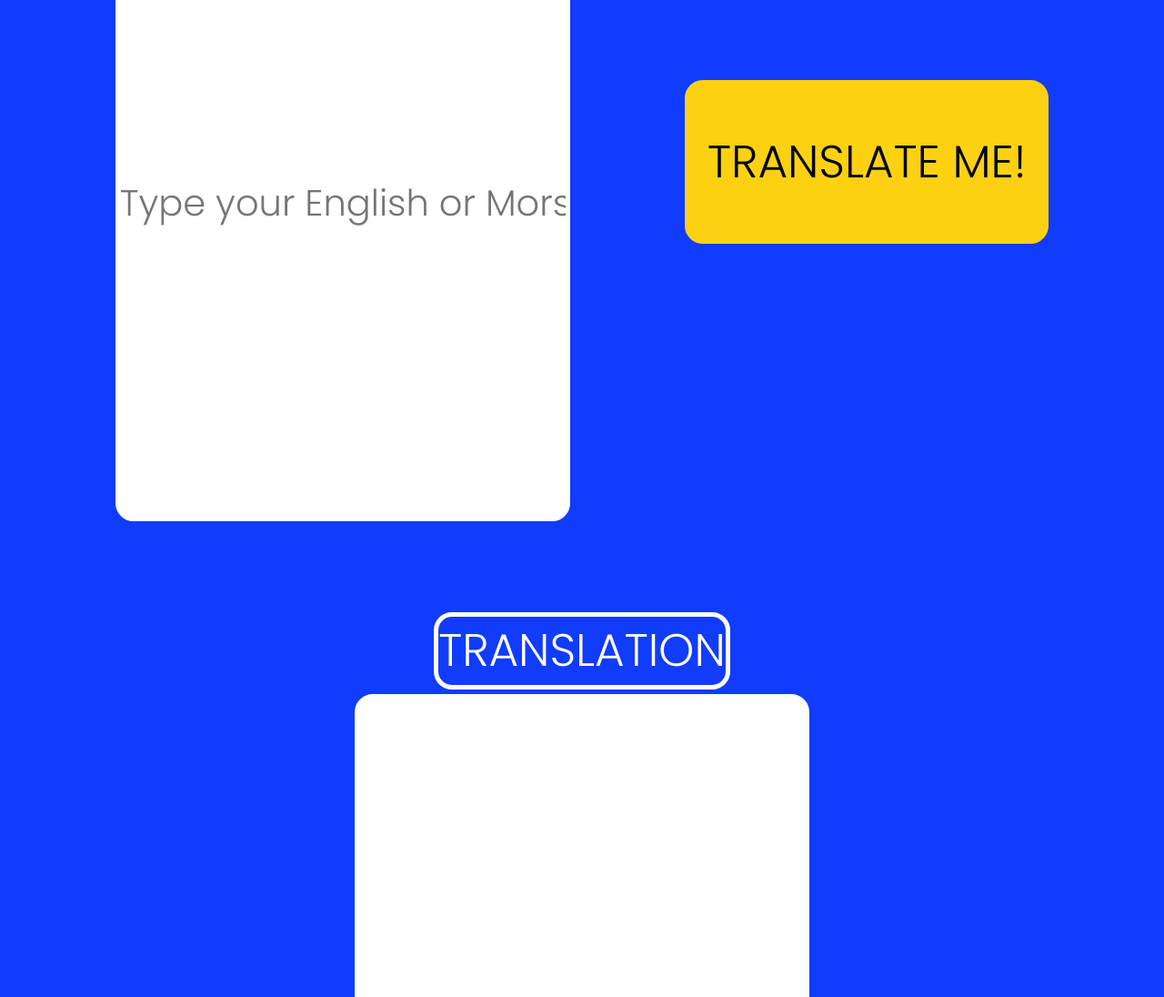
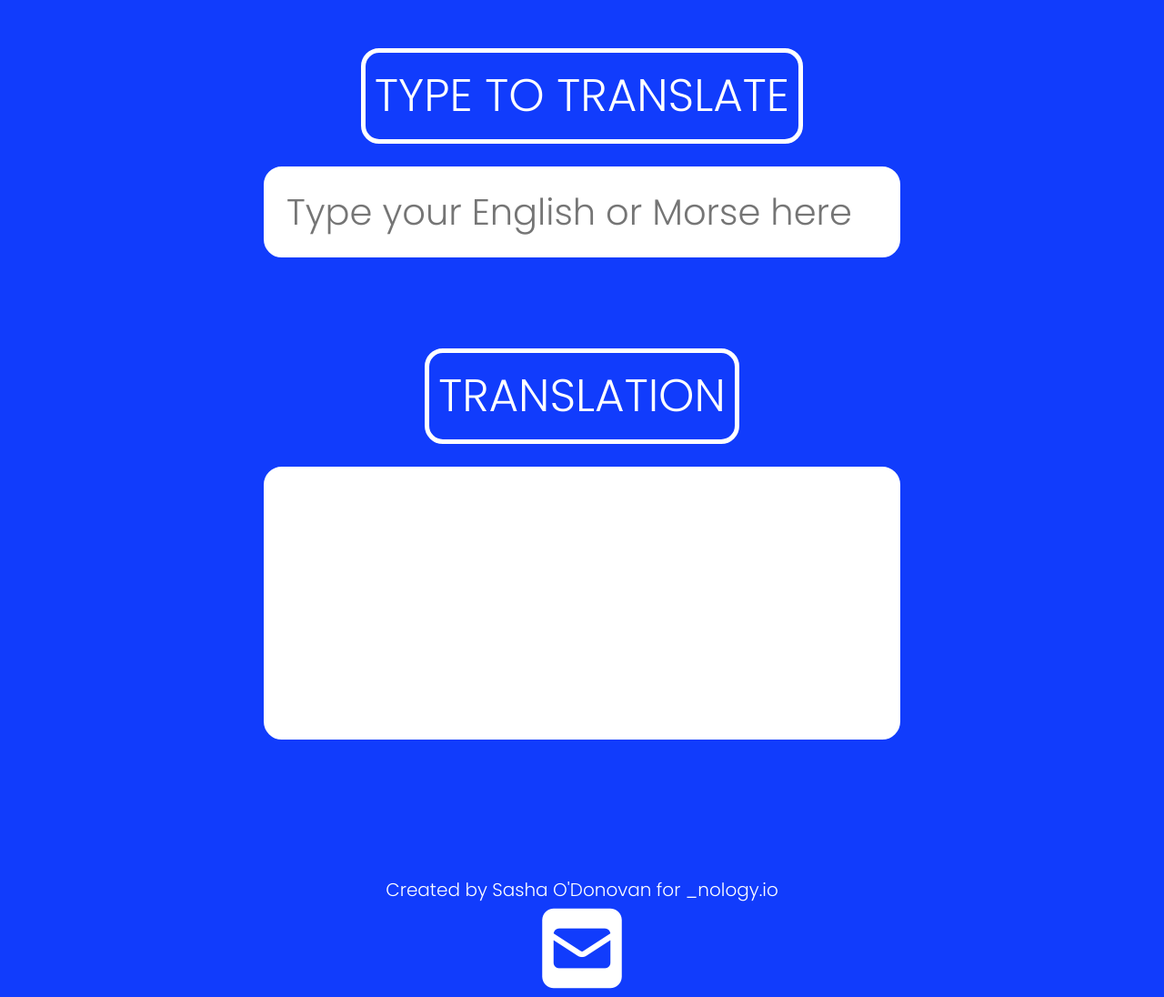
Before and after one commit to sod09/nology-morse-code, a plain HTML site: page index.html in a window 1280 px wide. Shown: the part 517-1613 px from the top of the page at 91% size. Drawn offline with Linux system fonts and the light colour scheme.

Commit message:
translater complete

```diff
--- a/_base.scss
+++ b/_base.scss
@@ -18,7 +18,7 @@ body {
 
 .morse__container {
   display: flex;
-  flex-direction: row;
+  flex-direction: column;
   align-items: center;
   flex-wrap: wrap;
   justify-content: space-evenly;
--- a/_components.scss
+++ b/_components.scss
@@ -6,8 +6,9 @@
   margin: auto;
   border: solid 5px #ffff;
   border-radius: 20px;
-  width: 50%;
-  margin-top: 50px;
+  width: 40%;
+  margin-top: 100px;
+  margin-bottom: 50px;
 
 }
 
@@ -23,19 +24,22 @@
     font-size: 50px;
     border: solid 5px #ffff;
     border-radius: 20px;
-    margin-bottom: 5px;
+    margin: 50px auto 25px auto;
+    padding: 10px;
 
   }
 
   .input__value {
     background-color: #ffff;
-    height: 700px;
-    width: 500px;
+    height: 100px;
+    width: 700px;
     border-radius: 20px;
     border: solid #ffff 5px;
     text-align: justify;
     font-size: 40px;
     color: black;
+    padding: 20px;
+    overflow-wrap: break-word;
   }
 }
 
@@ -44,27 +48,31 @@
   flex-direction: column;
   align-items: center;
   flex-wrap: wrap;
-  margin: 100px;
+  margin: 50px;
 
  .output__header {
   color: #ffff;
   font-size: 50px;
   border: solid 5px #ffff;
   border-radius: 20px;
-  margin-bottom: 5px;
+  margin: 50px auto 25px auto;
+  padding: 10px;
+
 
  }
 
 
 .output__value {
   background-color: #ffff;
-  height: 700px;
-  width: 500px;
+  height: 300px;
+  width: 700px;
   border-radius: 20px;
   border: solid #ffff 5px;
   font-size: 40px;
   color: black;
-  text-align: left;
+  padding: 20px;
+  overflow-wrap: break-word;
+
 }
 
 }
@@ -89,8 +97,7 @@ width: 400px;
   color: #ffff;
   font-size: 20px;
   text-align: center;
-
-  padding-right: 190px;
+  padding-top: 100px;
 
 }
 
@@ -98,7 +105,6 @@ width: 400px;
   text-align: center;
   font-size: 20px;
 
-  padding-right: 190px;
 
   .outro__email {
     color: #ffff;
--- a/index.html
+++ b/index.html
@@ -15,12 +15,13 @@
  <h1 class="header">MORSE CODE TRANSLATOR</h1>
 
  <div class="morse__container">
+
   <div class="input__container">
     <label for="input__value input__label" class="input__header">TYPE TO TRANSLATE</label>
     <input type="text value="english" class="input__value" placeholder="Type your English or Morse here">
   </div>
-
-  <button class="translate__button">TRANSLATE ME!</button>
+<!--
+  <button class="translate__button">TRANSLATE ME!</button> -->
 
   <div class="output__container">
     <div class="output__header">TRANSLATION</div>
@@ -29,11 +30,13 @@
 
 
 
+  <p class="outro__signature"> Created by Sasha O'Donovan for _nology.io</p>
+  <div class="outro__icon"><a class="outro__email" href = "mailto: thisgirlwillcode@gmail.com"><i class="fas fa-envelope-square fa-5x"></i></a></div>
+
+
 
 </div>
 
-<p class="outro__signature"> Created by Sasha O'Donovan for _nology.io</p>
-<div class="outro__icon"><a class="outro__email" href = "mailto: thisgirlwillcode@gmail.com"><i class="fas fa-envelope-square fa-5x"></i></a></div>
   <script src="./script.js"></script>
 </body>
 </html>
--- a/script.js
+++ b/script.js
@@ -107,12 +107,25 @@ const checkTypeOfValue = () => {
   let inputValue = document.querySelector(".input__value").value;
     if (typeof inputValue === "string") {
         translateToMorse();
-  } if (inputValue.includes("." || "-")) {
+  } if ((inputValue.includes('.')) || (inputValue.includes('-'))) {
     translateToEnglish();
   }
   return checkTypeOfValue
 }
 
+// translateButton.addEventListener("click", checkTypeOfValue)
 
 
-translateButton.addEventListener("click", checkTypeOfValue)
+
+let inputValue = document.querySelector(".input__value");
+
+
+  const mirrorValue = () => {
+      let inputValue = document.querySelector(".input__value").value;
+      outputValue.innerHTML = inputValue;
+      console.log(inputValue);
+      checkTypeOfValue();
+      return mirrorValue
+  }
+
+inputValue.addEventListener("keyup",  mirrorValue)
```
Also changed, not shown: _base.css (deleted), _components.css (deleted), main.css.
